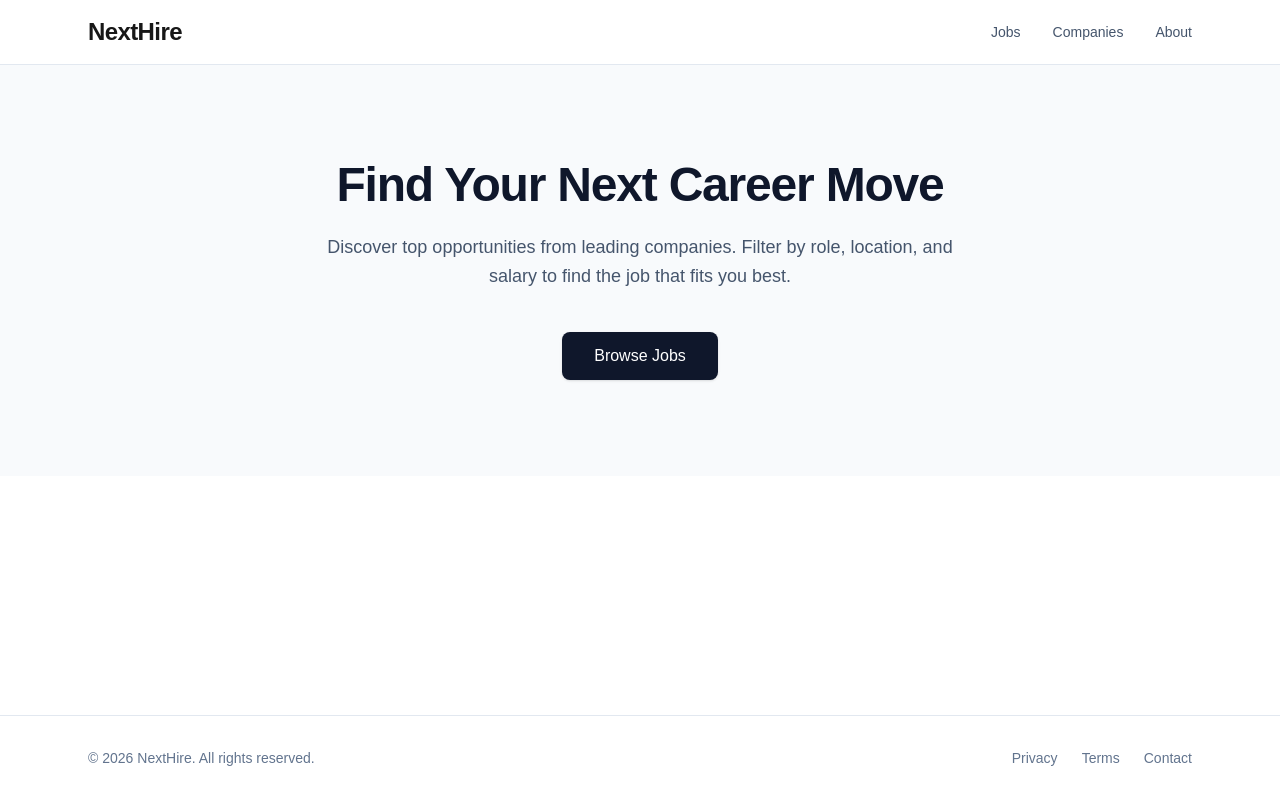
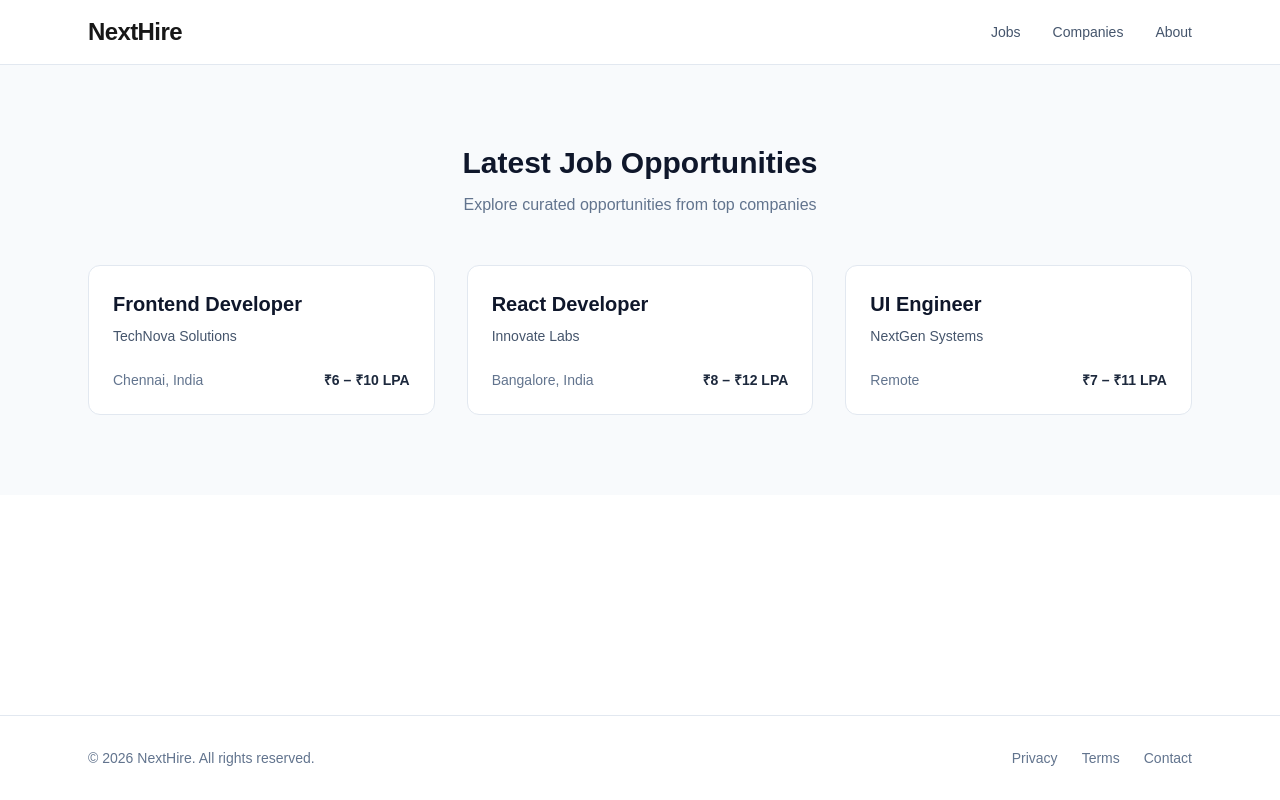
Before and after one commit to loki-1612/next-hire, a Next.js app: page / in a window 1280 px wide. Built offline with nearby package versions, Linux system fonts and the light colour scheme.

Commit message:
feat: Implemented static job listing UI with reusable Jobcard

```diff
--- a/app/page.tsx
+++ b/app/page.tsx
@@ -1,23 +1,29 @@
+import JobCard from "@/components/Jobcard";
+import { mockJobs } from "@/components/mockJobs";
 export default function Home() {
   return (
     <main className="bg-slate-50">
-      <section className="max-w-6xl mx-auto px-6 py-24 text-center">
-
-        <h2 className="text-5xl font-bold tracking-tight text-slate-900">
-          Find Your Next Career Move
-        </h2>
-
-        <p className="mt-6 text-lg text-slate-600 max-w-2xl mx-auto leading-relaxed">
-          Discover top opportunities from leading companies.
-          Filter by role, location, and salary to find the job that fits you best.
-        </p>
-
-        <div className="mt-10">
-          <button className="px-8 py-3 bg-slate-900 text-white rounded-lg hover:bg-slate-800 transition shadow-sm">
-            Browse Jobs
-          </button>
+      <section className="max-w-6xl mx-auto px-6 py-20">
+        <div className="text-center mb-12">
+          <h2 className="text-3xl font-bold text-slate-900">
+            Latest Job Opportunities
+          </h2>
+          <p className="mt-3 text-slate-500">
+            Explore curated opportunities from top companies
+          </p>
         </div>
 
+        <div className="grid gap-8 sm:grid-cols-2 lg:grid-cols-3">
+          {mockJobs.map((job) => (
+            <JobCard
+              key={job.id}
+              title={job.title}
+              company={job.company}
+              location={job.location}
+              salary={job.salary}
+            />
+          ))}
+        </div>
       </section>
     </main>
   );
--- /dev/null
+++ b/components/Jobcard.tsx
@@ -0,0 +1,26 @@
+interface JobCardProps {
+  title: string;
+  company: string;
+  location: string;
+  salary: string;
+}
+
+export default function JobCard({
+  title,
+  company,
+  location,
+  salary,
+}: JobCardProps) {
+  return (
+    <div className="bg-white border border-slate-200 rounded-xl p-6 hover:shadow-xl transition duration-300">
+      <h3 className="text-xl font-semibold text-slate-900">{title}</h3>
+
+      <p className="mt-2 text-sm text-slate-600">{company}</p>
+
+      <div className="mt-6 flex items-center justify-between text-sm">
+        <span className="text-slate-500">{location}</span>
+        <span className="font-semibold text-slate-800">{salary}</span>
+      </div>
+    </div>
+  );
+}
--- /dev/null
+++ b/components/mockJobs.ts
@@ -0,0 +1,23 @@
+export const mockJobs = [
+  {
+    id: 1,
+    title: "Frontend Developer",
+    company: "TechNova Solutions",
+    location: "Chennai, India",
+    salary: "₹6 – ₹10 LPA",
+  },
+  {
+    id: 2,
+    title: "React Developer",
+    company: "Innovate Labs",
+    location: "Bangalore, India",
+    salary: "₹8 – ₹12 LPA",
+  },
+  {
+    id: 3,
+    title: "UI Engineer",
+    company: "NextGen Systems",
+    location: "Remote",
+    salary: "₹7 – ₹11 LPA",
+  },
+];
```
